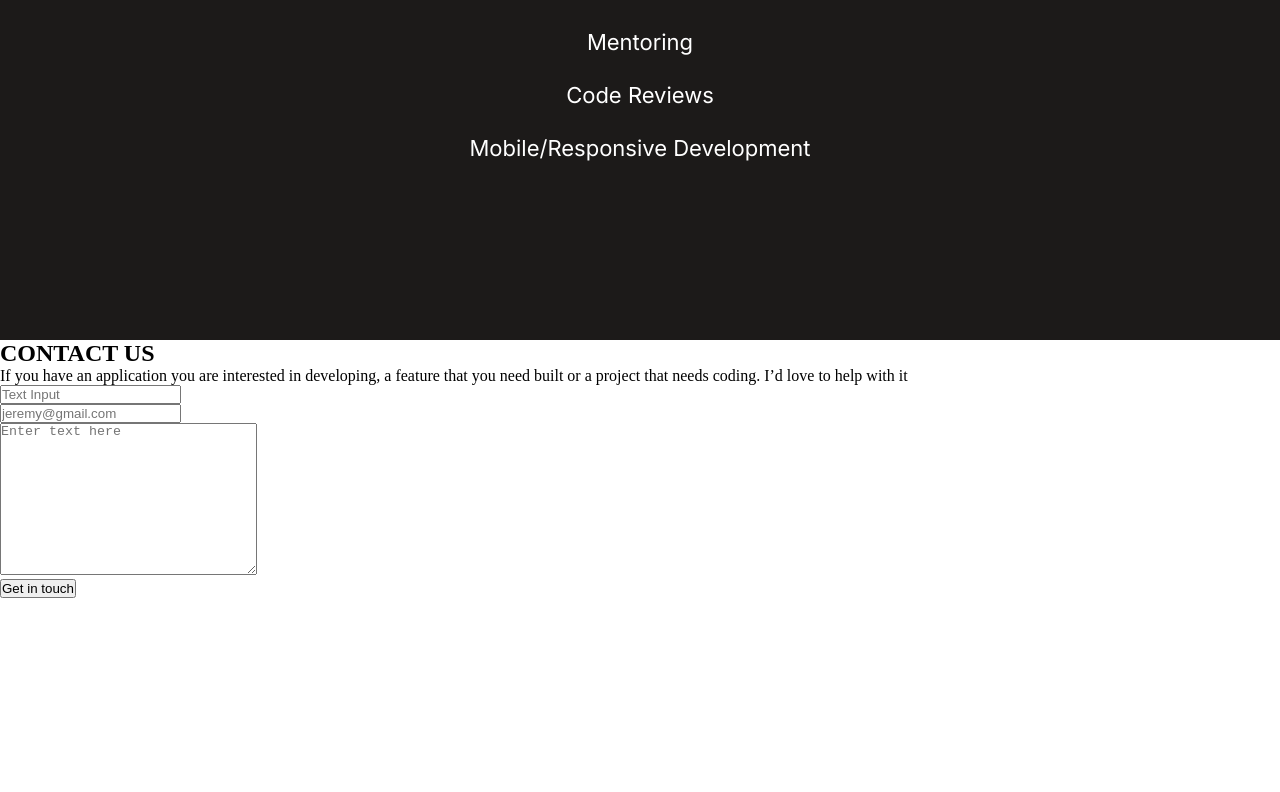
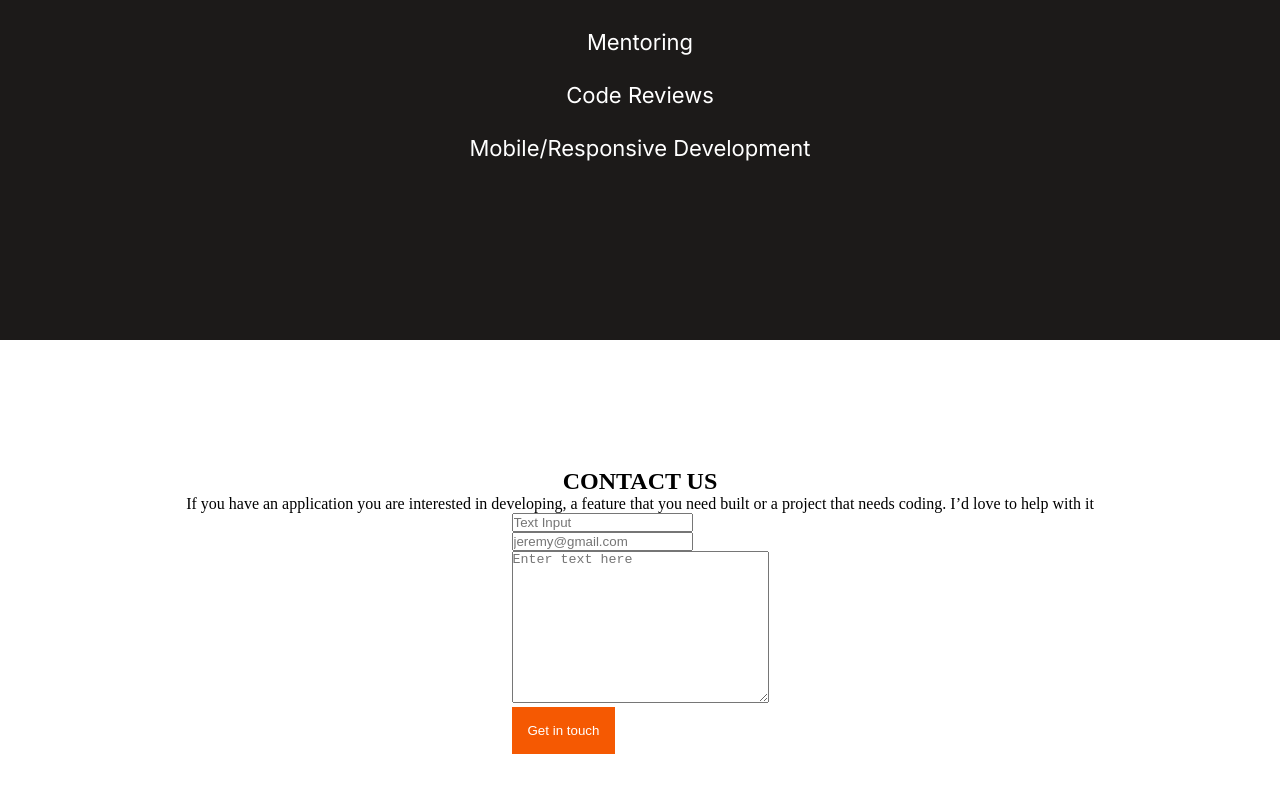
Before and after one commit to AdnanOlarmmi/Portfolio-review, a website: page index.html in a window 1280 px wide. Shown: the part 6367-7159 px from the top of the page. Before the commit the page ends 6965 px from the top, so only its background shows below. Drawn offline with Linux system fonts and the light colour scheme.

Commit message:
Add styling

```diff
--- a/css/main.css
+++ b/css/main.css
@@ -355,3 +355,20 @@ li {
 .skills {
   list-style: inside url("../media/svg/circle.svg");
 }
+
+footer {
+  width: 100%;
+  display: flex;
+  justify-content: center;
+  align-items: center;
+  flex-direction: column;
+  padding: 10%;
+}
+
+.button {
+  background-color: #f55902;
+  color: #fff;
+  border: transparent;
+  padding: 1rem;
+  cursor: pointer;
+}
```
